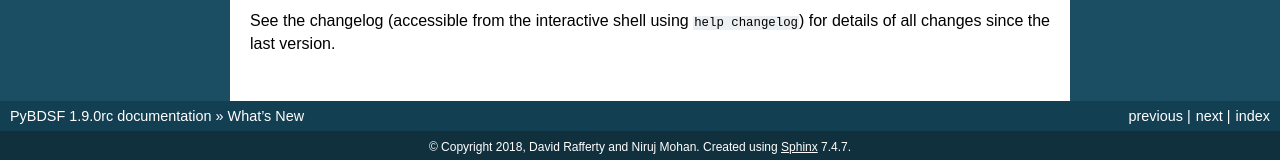
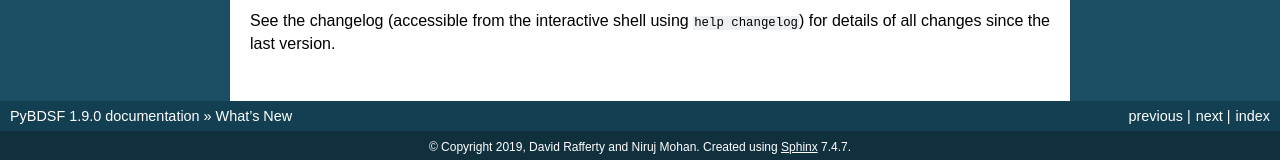
Before and after one commit to lofar-astron/PyBDSF, a Sphinx documentation site: the page built from doc/source/whats_new.rst, in a window 1280 px wide and 900 px high, scrolled down 6057 px. Shown: the part 737-897 px from the top of the window. Built offline with Sphinx 7.4.7, drawn with Linux system fonts in a browser that asks for light colours; formulas are drawn with MathJax 3; some of the changed text lies outside the part shown.

Commit message:
Prepare for release

```diff
--- a/README.rst
+++ b/README.rst
@@ -16,7 +16,7 @@ The documentation is currently hosted at http://www.astron.nl/citt/pybdsf
 Installation
 ------------
 Installation is done through ``pip``, e.g. ``pip install .`` if you cloned the repository
-or ``pip install https://github.com/lofar-astron/PyBDSF/archive/v1.8.15.tar.gz`` to install the latest release.
+or ``pip install https://github.com/lofar-astron/PyBDSF/archive/v1.9.0.tar.gz`` to install the latest release.
 
 External requirements include the ubuntu packages (or similar packages in another Linux distribution):
 
--- a/bdsf/_version.py
+++ b/bdsf/_version.py
@@ -4,7 +4,7 @@ This module simply stores the version number, as well as a changelog.
 """
 
 # Version number
-__version__ = '1.9.0rc'
+__version__ = '1.9.0'
 
 
 # Changelog
@@ -12,6 +12,8 @@ def changelog():
     """
     PyBDSF Changelog.
     -----------------------------------------------------------------------
+    2019/04/25 - Version 1.9.0
+
     2018/10/18 - Add support for Python 3
 
     2018/10/18 - Fix various minor bugs
--- a/doc/source/conf.py
+++ b/doc/source/conf.py
@@ -25,7 +25,10 @@ import sys, os
 
 # Add any Sphinx extension module names here, as strings. They can be extensions
 # coming with Sphinx (named 'sphinx.ext.*') or your custom ones.
-extensions = ['sphinx.ext.pngmath']
+extensions = [
+    'sphinx.ext.autodoc',
+    'sphinx.ext.mathjax',
+]
 
 # Add any paths that contain templates here, relative to this directory.
 templates_path = ['_templates']
@@ -41,7 +44,7 @@ master_doc = 'index'
 
 # General information about the project.
 project = u'PyBDSF'
-copyright = u'2018, David Rafferty and Niruj Mohan'
+copyright = u'2019, David Rafferty and Niruj Mohan'
 
 # The version info for the project you're documenting, acts as replacement for
 # |version| and |release|, also used in various other places throughout the
@@ -50,7 +53,7 @@ copyright = u'2018, David Rafferty and Niruj Mohan'
 # The short X.Y version.
 version = '1.9'
 # The full version, including alpha/beta/rc tags.
-release = '1.9.0rc'
+release = '1.9.0'
 
 # The language for content autogenerated by Sphinx. Refer to documentation
 # for a list of supported languages.
--- a/doc/source/whats_new.rst
+++ b/doc/source/whats_new.rst
@@ -3,7 +3,8 @@
 **********
 What's New
 **********
-Version 1.9.0 ():
+
+Version 1.9.0 (2019/04/25)):
 
     * Add support for Python 3
 
```
